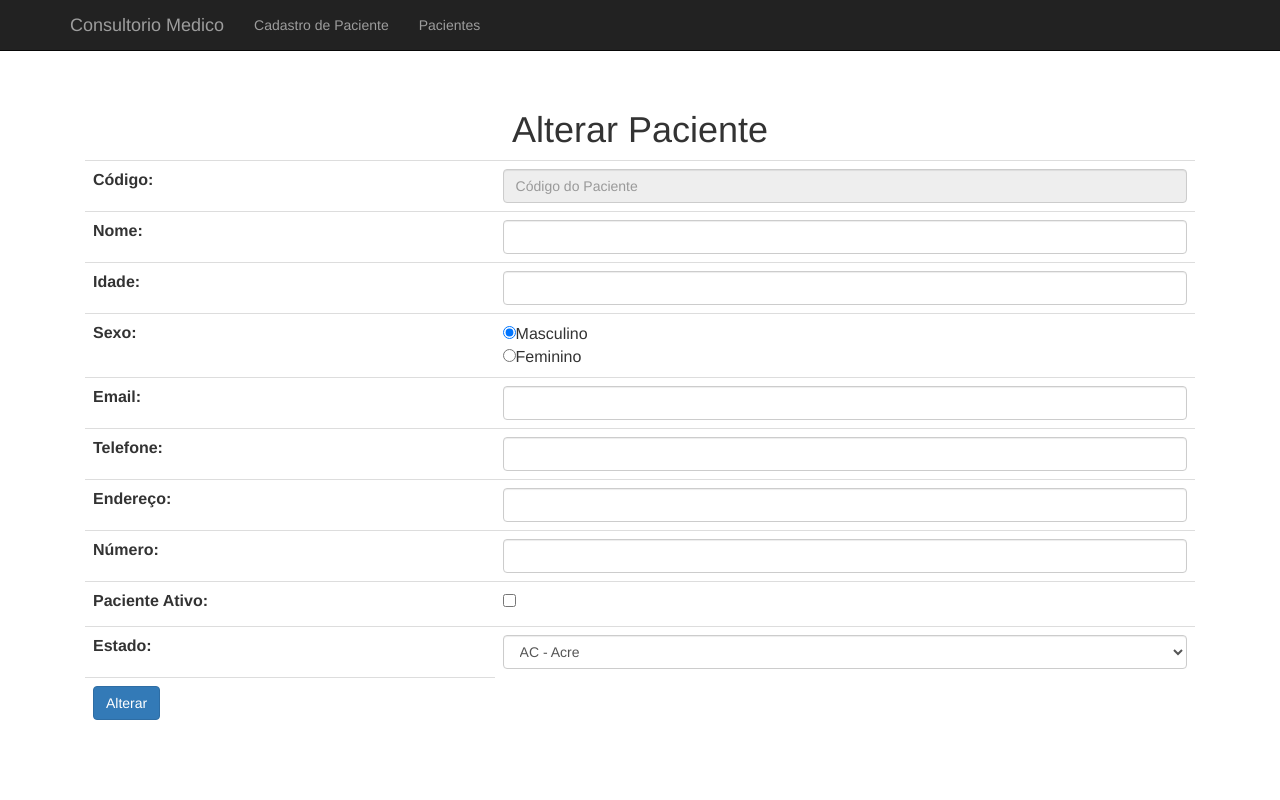
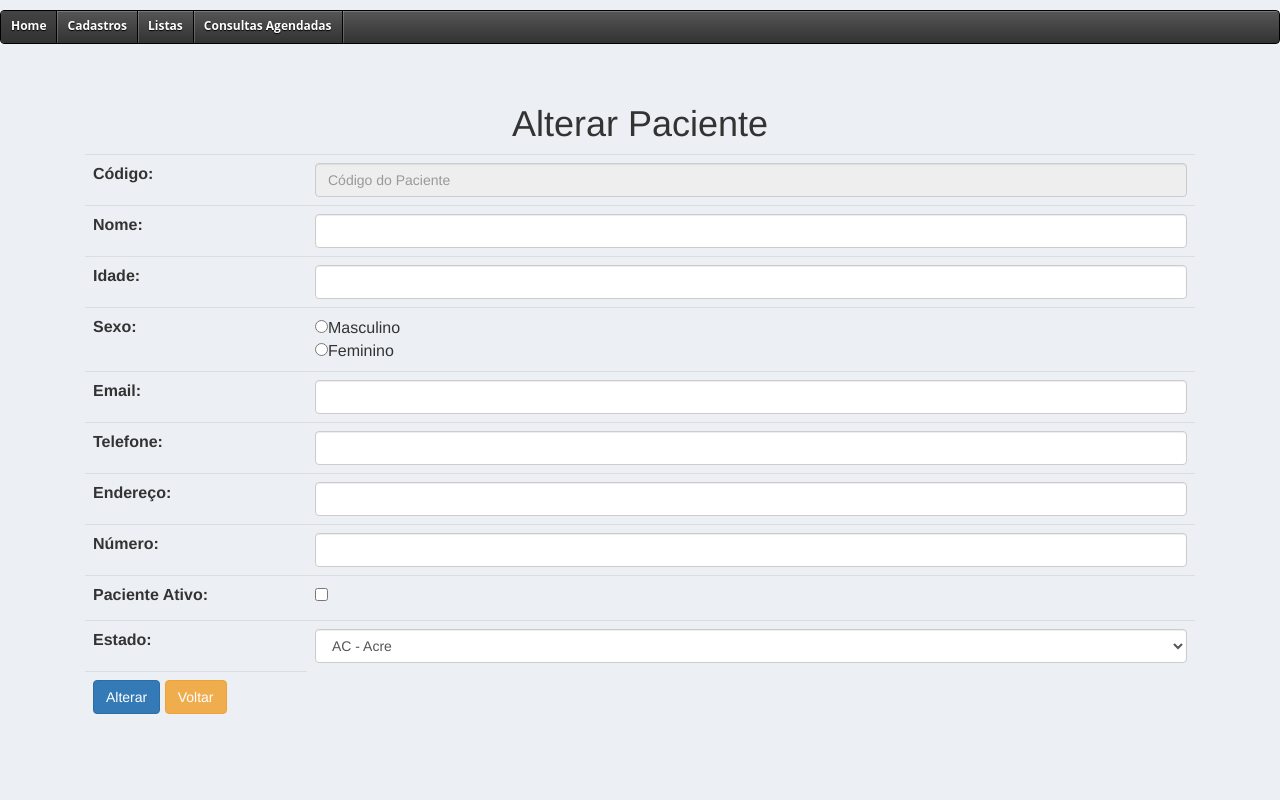
Before and after one commit to jonathanandrade/Sistema-Consultorio-Medico, a PHP site: page /AlteraPacienteFormulario.php?id_paciente=1 in a window 1280 px wide. Run offline with PHP 8.4, Linux system fonts and the light colour scheme; data comes from the database, SQL or seed files in the repository; both versions use the stored data as it was after the commit; data that the repository does not hold is empty.

Commit message:
Version 2.0
Adicionado menu dropdown e crud de consultas

```diff
--- a/AdicionaPaciente.php
+++ b/AdicionaPaciente.php
@@ -20,7 +20,7 @@
 	}
 
 	inserePaciente($conexao, $nome, $idade, $id_estado, $ativo, $email, $telefone, $endereco, $numero, $sexo);
-    $_SESSION['success'] = "Produto adicionado com sucesso.";
+    $_SESSION['success'] = "Paciente adicionado com sucesso.";
     header("Location:CadastroPaciente.php");
 	die();
 ?>
--- a/AlteraPacienteFormulario.php
+++ b/AlteraPacienteFormulario.php
@@ -15,10 +15,13 @@
 	<form action="AlteraPaciente.php" method="post">
 		<table class="table">
 
-		<?php include('ProdutoFormularioBase.php') ?>
+		<?php include('PacienteFormularioBase.php') ?>
 
 			<tr>
-				<td><input type="submit" value="Alterar" class="btn btn-primary"> <br/></td>
+				<td>
+					<input type="submit" value="Alterar" class="btn btn-primary">
+				    <a href="ListaPaciente.php" class="btn btn-warning">Voltar</a>
+				</td>
 			</tr>
 		</table>
 	</form>
--- a/CadastroPaciente.php
+++ b/CadastroPaciente.php
@@ -12,10 +12,10 @@
 	<form action="AdicionaPaciente.php" method="post">
 		<table class="table">
 
-			<?php include('ProdutoFormularioBase.php') ?>
+			<?php include('PacienteFormularioBase.php') ?>
 
 			<tr>
-				<td><input type="submit" value="Cadastrar" class="btn btn-primary"> <br/></td>
+				<td><input type="submit" value="Cadastrar" class="btn btn-primary btn-lg btn-block"> <br/></td>
 			</tr>
 		</table>
 	</form>
--- a/ListaPaciente.php
+++ b/ListaPaciente.php
@@ -14,6 +14,7 @@
 <th>ENDEREÇO</th>
 <th>NUM</th>
 <th>UF</th>
+<th>CONSULTA</th>
 <th>#</th>
 <th>#</th>
 	<?php
@@ -30,6 +31,7 @@
 			<td><?= $paciente['endereco'] ?> </td>
 			<td><?= $paciente['numero'] ?> </td>
 			<td><?= $paciente['sigla'] ?> </td>
+			<td><a href="CadastroConsulta.php?id_paciente=<?=$paciente['id_paciente']?>" class="btn btn-warning">Consulta</a> </td>
 			<td><a href="AlteraPacienteFormulario.php?id_paciente=<?=$paciente['id_paciente']?>" class="btn btn-primary">Alterar</a></td>
 			<td>
 				<form action="RemovePaciente.php" method="post">
--- a/MostraAlerta.php
+++ b/MostraAlerta.php
@@ -1,4 +1,5 @@
 <?php
+	session_cache_expire(1); // Expira a sessão em 1 minuto
 	session_start();
 
     function mostraAlerta($tipo) {
--- a/ProdutoFormularioBase.php
+++ b/PacienteFormularioBase.php
@@ -4,7 +4,7 @@
 </tr>
 <tr>
 	<td><label>Nome:</label></td>
-	<td><input type="text" name="nome" class="form-control" value="<?=$paciente['nome']?>"></td>
+	<td width="80%"><input type="text" name="nome" class="form-control" value="<?=$paciente['nome']?>"></td>
 </tr>
 <tr>
 	<td><label>Idade:</label></td>
@@ -13,8 +13,8 @@
 <tr>
 	<td><label>Sexo:</label></td>
 	<td>
-		<input type="radio" name="sexo" value="M" checked="checked">Masculino <br/>
-		<input type="radio" name="sexo" value="F">Feminino
+		<input type="radio" name="sexo" value="M" <?php echo ($paciente['sexo'] == "M") ? "checked" : null; ?> >Masculino <br/>
+		<input type="radio" name="sexo" value="F" <?php echo ($paciente['sexo'] == "F") ? "checked" : null; ?> >Feminino
 	</td>
 </tr>
 <tr>
--- a/RemovePaciente.php
+++ b/RemovePaciente.php
@@ -4,10 +4,9 @@
 
     verificaUsuario();
 
-
     $id_paciente = $_POST['id_paciente'];
     removePaciente($conexao, $id_paciente);
-    $_SESSION['success'] = "Produto removido com sucesso.";
+    $_SESSION['success'] = "Paciente removido com sucesso.";
 
 	header("Location:ListaPaciente.php");
 	die();
--- a/cabecalho.php
+++ b/cabecalho.php
@@ -1,33 +1,44 @@
 <?php
 	error_reporting(E_ALL ^ E_NOTICE);
 	require_once('MostraAlerta.php');
-
+	require_once('LogicaUsuario.php');
 	mostraAlerta('success');
 	mostraAlerta('danger');
 ?>
-
 <html lang="pt-br">
 	<head>
 		<meta charset="UTF-8">
 		<title>Consultorio Medico</title>
 		<link rel="stylesheet" href="bootstrap/css/bootstrap.min.css">
 		<link rel="stylesheet" href="css/estilo.css">
+		<script src="http://code.jquery.com/jquery-latest.min.js" type="text/javascript"></script>
+		<script src="script.js"></script>
 	</head>
 	<body>
-
-	<div class="navbar navbar-inverse navbar-fixed-top">
-		<div class="container">
-			<div class="navbar-header">
-				 <a class="navbar-brand" href="index.php">Consultorio Medico</a>
-			</div>
-			<div>
-				<ul class="nav navbar-nav">
-					<li><a href="CadastroPaciente.php">Cadastro de Paciente</a></li>
-					<li><a href="ListaPaciente.php">Pacientes</a></li>
+		<div id='cssmenu'>
+			<ul>
+				<li class='active'><a href='index.php'><span>Home</span></a></li>
+				<li class='has-sub'><a href='#'><span>Cadastros</span></a>
+					<ul>
+						<li><a href='#'><span>Cadastro Doutor</span></a></li>
+						<li><a href='CadastroPaciente.php'><span>Cadastro Paciente</span></a></li>
+						<li class='last'><a href='#'><span>Cadastro Usuário</span></a></li>
+					</ul>
+				</li>
+			<li class='has-sub'><a href='#'><span>Listas</span></a>
+				<ul>
+					<li><a href='#'><span>Lista de Doutores</span></a></li>
+					<li><a href='ListaPaciente.php'><span>Lista de Pacientes</span></a></li>
+					<li class='last'><a href='#'><span>Lista de Usuarios</span></a></li>
+				</ul>
+			</li>
+			<li class='last'><a href='ListaConsultas.php'><span>Consultas Agendadas</span></a></li>
+			<li class='last'>
+				<?php if(usuarioEstaLogado()) { ?>
+					<a href='logout.php'><span>Logout</span></a>
+				<?php } ?>
+			</li>
 	</ul>
 </div>
-		</div>
-	</div>
-
 <div class="container">
 	<div class="principal">
--- a/css/estilo.css
+++ b/css/estilo.css
@@ -1,8 +1,178 @@
 body {
-	padding-top: 50px;
+	padding-top: 10px;
+	background: #ECF0F4;
 }
 
 .principal {
 	padding: 40px 15px;
 	text-align: center;
 }
+
+/*---------------------------------------------------------------*/
+@import url(http://fonts.googleapis.com/css?family=Open+Sans:400,600,300);
+@charset "UTF-8";
+/* Base Styles */
+#cssmenu,
+#cssmenu ul,
+#cssmenu li,
+#cssmenu a {
+  margin: 0;
+  padding: 0;
+  border: 0;
+  list-style: none;
+  font-weight: normal;
+  text-decoration: none;
+  line-height: 1;
+  font-family: 'Open Sans', sans-serif;
+  font-size: 14px;
+  position: relative;
+}
+#cssmenu a {
+  line-height: 1.5;
+}
+#cssmenu {
+  width: 100%;
+  background: #fff;
+}
+#cssmenu > ul {
+  border: 1px solid #000000;
+  -moz-box-shadow: inset 1px 1px 0 rgba(255, 255, 255, 0.2);
+  -webkit-box-shadow: inset 1px 1px 0 rgba(255, 255, 255, 0.2);
+  box-shadow: inset 1px 1px 0 rgba(255, 255, 255, 0.2);
+  background: #565656;
+  background: -moz-linear-gradient(#565656 0%, #323232 100%);
+  background: -webkit-gradient(linear, left top, left bottom, color-stop(0%, #565656), color-stop(100%, #323232));
+  background: -webkit-linear-gradient(#565656 0%, #323232 100%);
+  background: linear-gradient(#565656 0%, #323232 100%);
+  -webkit-border-radius: 4px;
+  -moz-border-radius: 4px;
+  border-radius: 4px;
+}
+#cssmenu > ul:after {
+  clear: both;
+  content: '';
+  display: table;
+}
+@media all and (max-width: 480px) {
+  #cssmenu > ul {
+    max-height: 32px;
+    overflow: hidden;
+    -webkit-transition: max-height 0.5s;
+    transition: max-height 0.5s;
+  }
+  #cssmenu.expand ul {
+    max-height: 900px;
+  }
+}
+#cssmenu > ul > li {
+  border-right: 1px solid #000000;
+  -moz-box-shadow: 1px 0 0 rgba(255, 255, 255, 0.2);
+  -webkit-box-shadow: 1px 0 0 rgba(255, 255, 255, 0.2);
+  box-shadow: 1px 0 0 rgba(255, 255, 255, 0.2);
+  float: left;
+}
+#cssmenu > ul > li.mobile {
+  display: none;
+}
+#cssmenu > ul > li.active {
+  background: #444444;
+  background: -moz-linear-gradient(#444444 0%, #323232 100%);
+  background: -webkit-gradient(linear, left top, left bottom, color-stop(0%, #444444), color-stop(100%, #323232));
+  background: -webkit-linear-gradient(#444444 0%, #323232 100%);
+  background: linear-gradient(#444444 0%, #323232 100%);
+}
+@media all and (max-width: 480px) {
+  #cssmenu > ul > li {
+    border-right: 0 none;
+    -moz-box-shadow: 0 0 0 transparent;
+    -webkit-box-shadow: 0 0 0 transparent;
+    box-shadow: 0 0 0 transparent;
+    display: block;
+    float: none;
+  }
+  #cssmenu > ul > li.mobile {
+    display: block;
+  }
+  #cssmenu > ul > li.mobile i {
+    float: right;
+    font-style: normal;
+  }
+}
+#cssmenu > ul > li:last-child {
+  border-right: 0 none;
+  -moz-box-shadow: 0 0 0 transparent;
+  -webkit-box-shadow: 0 0 0 transparent;
+  box-shadow: 0 0 0 transparent;
+  -webkit-border-radius: 0 4px 4px 0;
+  -moz-border-radius: 0 4px 4px 0;
+  border-radius: 0 4px 4px 0;
+}
+#cssmenu > ul > li:last-child ul {
+  left: auto;
+  right: 0;
+}
+#cssmenu > ul > li.mobile {
+  border-right: 0 none;
+  -moz-box-shadow: 0 0 0 transparent;
+  -webkit-box-shadow: 0 0 0 transparent;
+  box-shadow: 0 0 0 transparent;
+}
+#cssmenu > ul > li > a {
+  margin: 0 0 2px 0;
+  font-size: 12px;
+  display: block;
+  color: #ffffff;
+  text-shadow: 0 1px 1px #000;
+}
+#cssmenu > ul > li > a > span {
+  display: block;
+  padding: 6px 10px;
+  font-weight: bold;
+}
+#cssmenu > ul > li > a:hover {
+  text-decoration: none;
+}
+#cssmenu > ul > li.active {
+  border-bottom: none;
+}
+#cssmenu > ul > li.active > a {
+  color: #fff;
+  text-shadow: 0 1px 1px #000;
+}
+/* Sub menu */
+#cssmenu ul ul {
+  background: #f9f9f9;
+  border: 1px solid #cccccc;
+  -webkit-border-radius: 4px;
+  -moz-border-radius: 4px;
+  border-radius: 4px;
+  -moz-box-shadow: 1px 1px 3px rgba(0, 0, 0, 0.25);
+  -webkit-box-shadow: 1px 1px 3px rgba(0, 0, 0, 0.25);
+  box-shadow: 1px 1px 3px rgba(0, 0, 0, 0.25);
+  padding: 5px 12px;
+  display: none;
+  position: absolute;
+  top: 33px;
+  left: 0;
+  width: 200px;
+  z-index: 1;
+}
+@media all and (max-width: 480px) {
+  #cssmenu ul ul {
+    position: relative;
+    top: 0;
+    width: 100%;
+  }
+}
+#cssmenu ul ul li {
+  padding: 3px 0;
+}
+#cssmenu ul ul a {
+  color: #999999;
+  display: block;
+  font-size: 12px;
+  font-weight: bold;
+}
+#cssmenu ul ul a:hover {
+  color: #444444;
+}
--- a/login.php
+++ b/login.php
@@ -10,7 +10,7 @@
 	  } else {
 	  	$_SESSION['success'] = "Usuário logado com sucesso..";
 	  	logaUsuario($usuario['login']);
-	  	header("Location: index.php?");
+	  	header("Location: ListaConsultas.php?");
 	  }
 
 	  die();
--- /dev/null
+++ b/script.js
@@ -0,0 +1,28 @@
+( function( $ ) {
+$( document ).ready(function() {
+$('#cssmenu > ul').prepend('<li class=\"mobile\"><a href=\"#\"><span>Menu <i>&#9776;</i></span></a></li>');
+$('#cssmenu > ul > li > a').click(function(e) {
+  $('#cssmenu li').removeClass('active');
+  $(this).closest('li').addClass('active');
+  var checkElement = $(this).next();
+  if((checkElement.is('ul')) && (checkElement.is(':visible'))) {
+    $(this).closest('li').removeClass('active');
+    checkElement.slideUp('normal');
+  }
+  if((checkElement.is('ul')) && (!checkElement.is(':visible'))) {
+    $('#cssmenu ul ul:visible').slideUp('normal');
+    checkElement.slideDown('normal');
+  }
+  if( $(this).parent().hasClass('mobile') ) {
+    e.preventDefault();
+    $('#cssmenu').toggleClass('expand');
+  }
+  if($(this).closest('li').find('ul').children().length == 0) {
+    return true;
+  } else {
+    return false;
+  }
+});
+
+});
+} )( jQuery );
```
Also changed, not shown: AdicionaConsulta.php (added, +24 -0 lines), AlteraConsulta.php (added, +25 -0 lines), AlterarConsultaFormulario.php (added, +56 -0 lines), BancoConsulta.php (added, +42 -0 lines), CadastroConsulta.php (added, +44 -0 lines), ListaConsultas.php (added, +40 -0 lines), RemoveConsulta.php (added, +13 -0 lines), script Sql/SqlTrabalho.sql (added, +100 -0 lines). Lines whose indentation alone changed are shown as unchanged.
